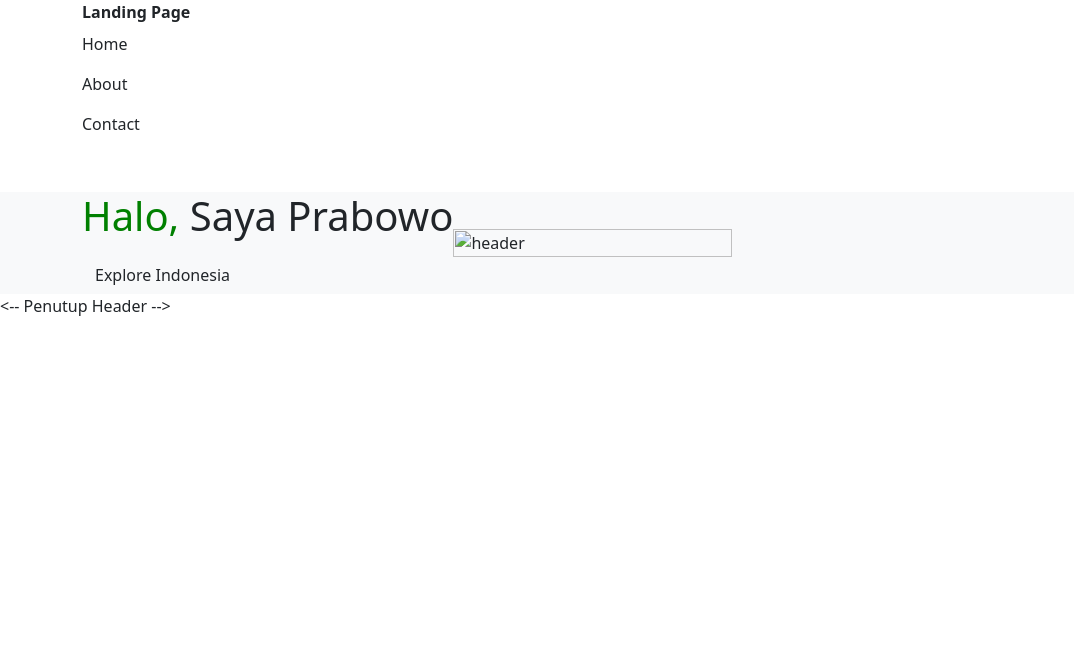
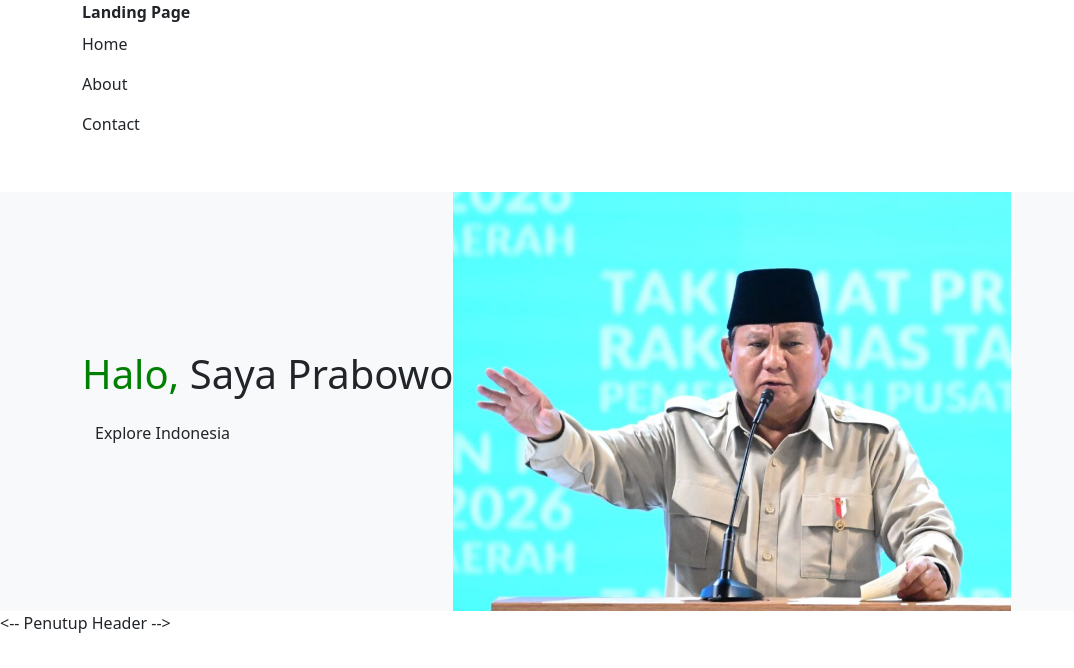
Before and after one commit to aqilaadriana/Portofolio-KhansaAdrianaAqila, a plain HTML site: page index.html in a window 1280 px wide. Shown: the whole page, without its empty margins (0-1074 px from the left). Drawn offline with nearby package versions, Linux system fonts and the light colour scheme.

Commit message:
Update index.html

```diff
--- a/index.html
+++ b/index.html
@@ -46,7 +46,7 @@
                 </button>
               </a>
             </div>
-           <img class="img-fluid w-50 d-sm-block" src="image/wowo.jpeg" alt="header">
+           <img class="img-fluid w-50 d-sm-block" src="Prabowo.jpeg" alt="header">
              </div>
              </div>
              </section>
```
